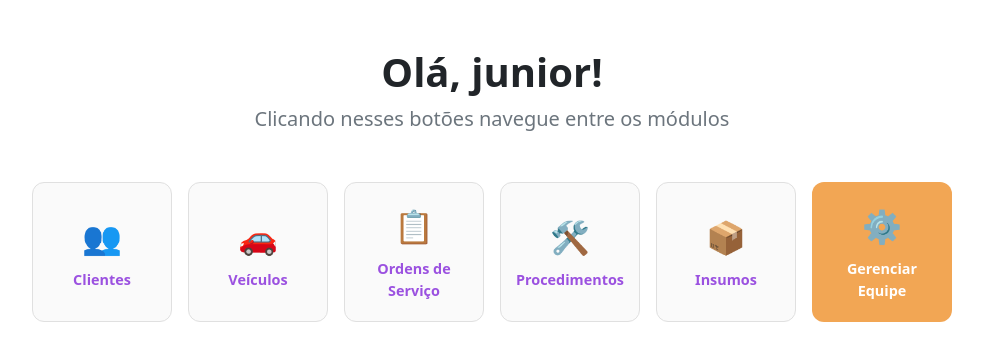
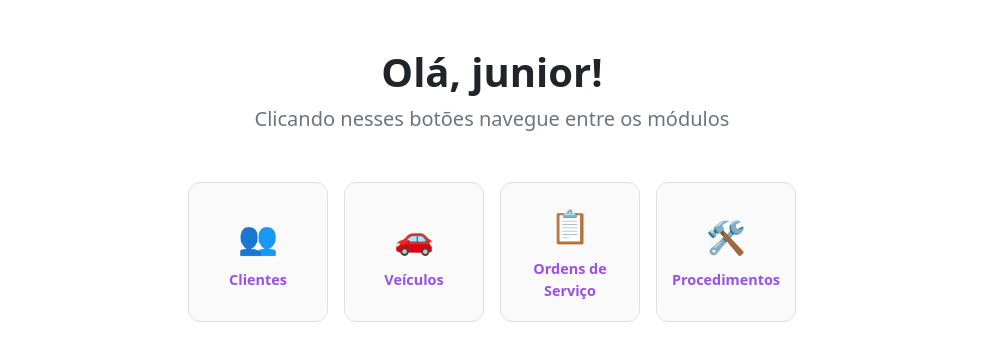
Before and after one commit to josesalustiano/JS_oficina_mecanica, a Django app: page / in a window 1280 px wide. Shown: the part 78-439 px from the top of the page, without its empty margins (148-1131 px from the left). Run offline with Django 5.2, Linux system fonts and the light colour scheme.

Commit message:
feat: reorganiza botões de navegação

```diff
--- a/oficina/templates/oficina/dashboard.html
+++ b/oficina/templates/oficina/dashboard.html
@@ -94,16 +94,6 @@
                 <span class="module-text">Procedimentos</span>
             </a>
 
-            <a href="#" class="module-card">
-                <span class="module-icon">📦</span>
-                <span class="module-text">Insumos</span>
-            </a>
-
-            <a href="#" class="module-card module-card-equipe">
-                <span class="module-icon">⚙️</span>
-                <span class="module-text">Gerenciar<br>Equipe</span>
-            </a>
-
         </div>
     </div>
 
```
